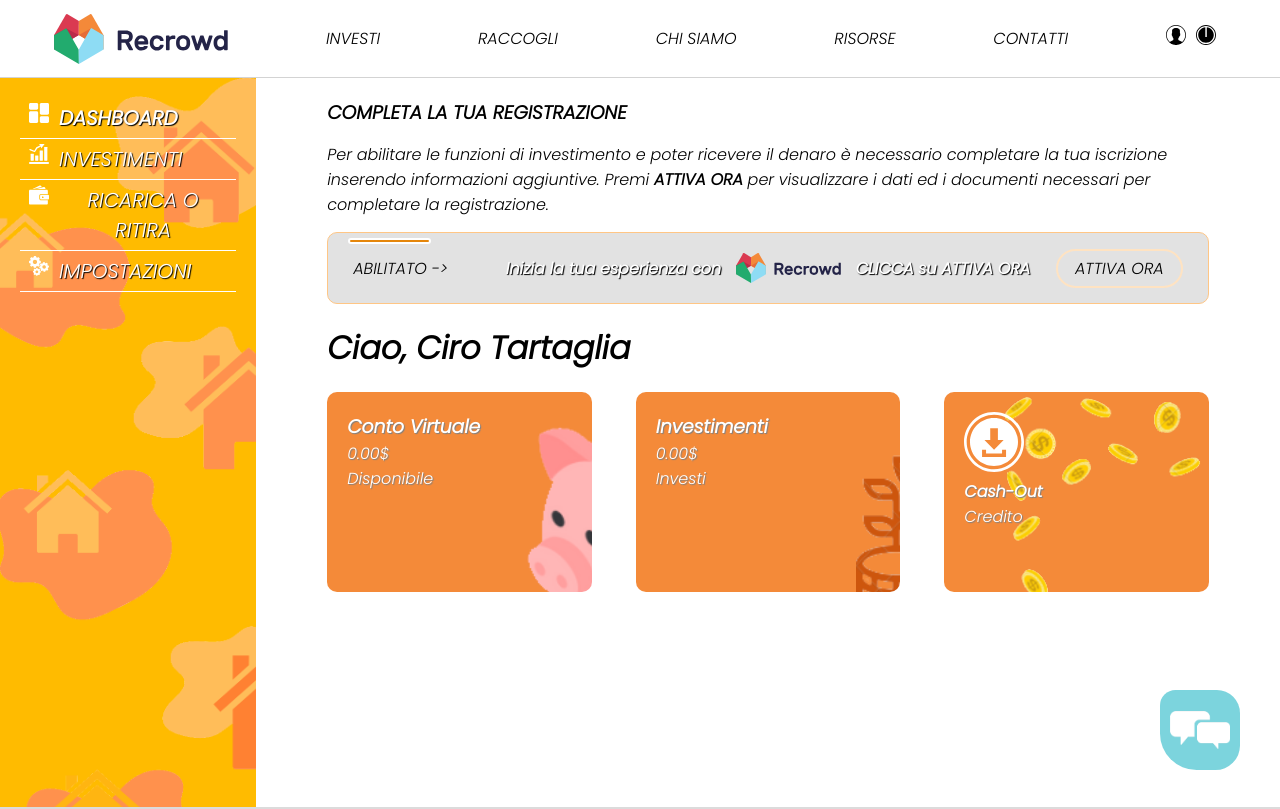
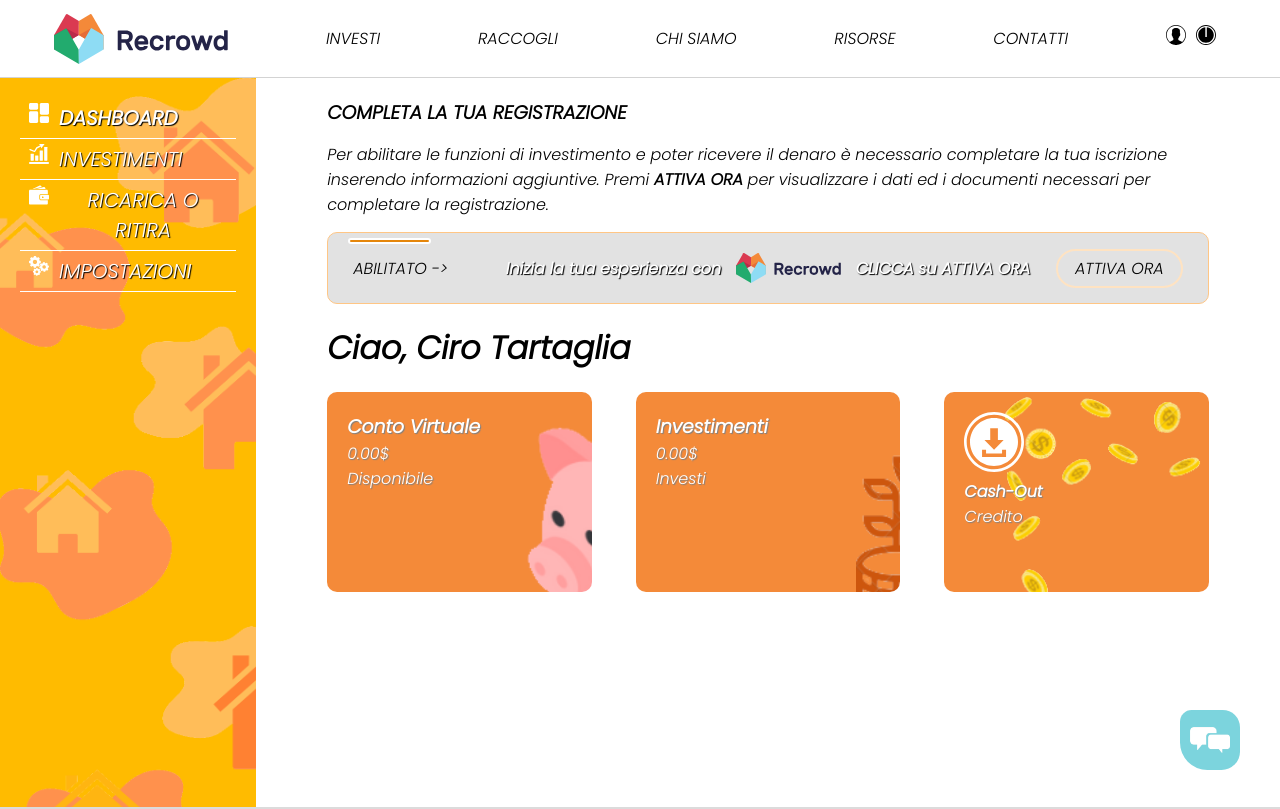
Before and after one commit to andreainzaghi/dashboard, a Nuxt app: page / in a window 1280 px wide. Shown: the top 809 px of the page. Built offline with nearby package versions, Linux system fonts and the light colour scheme.

Commit message:
Refactory code

```diff
--- a/components/Mail.vue
+++ b/components/Mail.vue
@@ -1,6 +1,6 @@
 <template>
     <div>
-        <div v-if="openform == true" style="width:300px;height:500px;border:1px solid lightgrey;background-color:#fff;border-radius:10px;padding:15px;position:fixed;bottom:120px;right:40px;z-index:22;">
+        <div v-if="openform == true" style="width:300px;height:500px;border:1px solid lightgrey;background-color:#fff;border-radius:10px;padding:15px;position:fixed;bottom:100px;right:40px;z-index:22;">
             <div id="exitid" @click="OpenMail1()" style="position:absolute;top:15px;right:15px;border-radius:20px;padding:3px 10px;border:1px solid grey;">EXIT</div>
             <div>
                 <img src="img/logo-recrowd.svg" alt="" style="height:40px;">
@@ -17,7 +17,7 @@
             </div>
         </div>
         <div id="mail" @click="OpenMail()">
-               <img src="img/mails.png" alt="" style="width:60px;">
+               <img src="img/mails.png" alt="" style="width:40px;">
         </div>
 
     </div>
@@ -60,8 +60,8 @@ export default {
 
 <style scoped>
 #mail{
-    height:80px;
-    width:80px;
+    height:60px;
+    width:60px;
    display:flex;
    justify-content: center;
    align-items:center;
```
